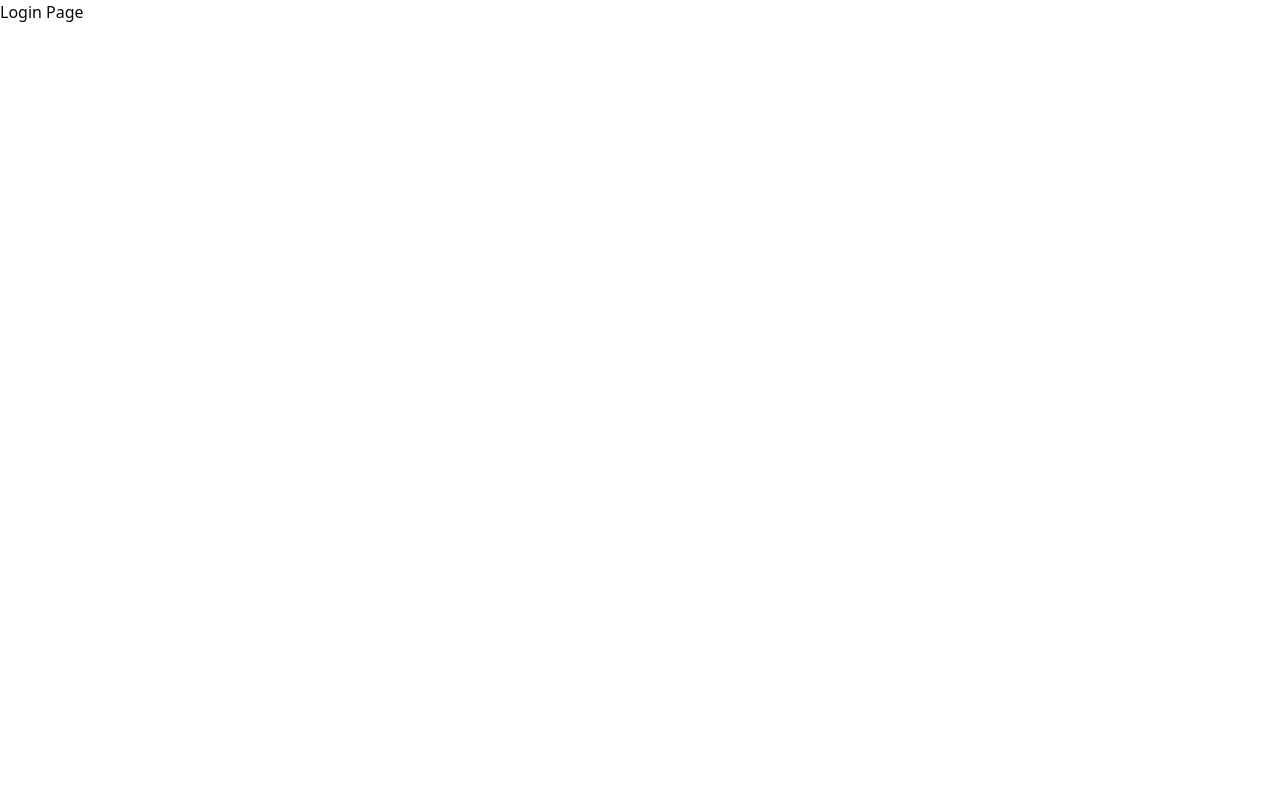
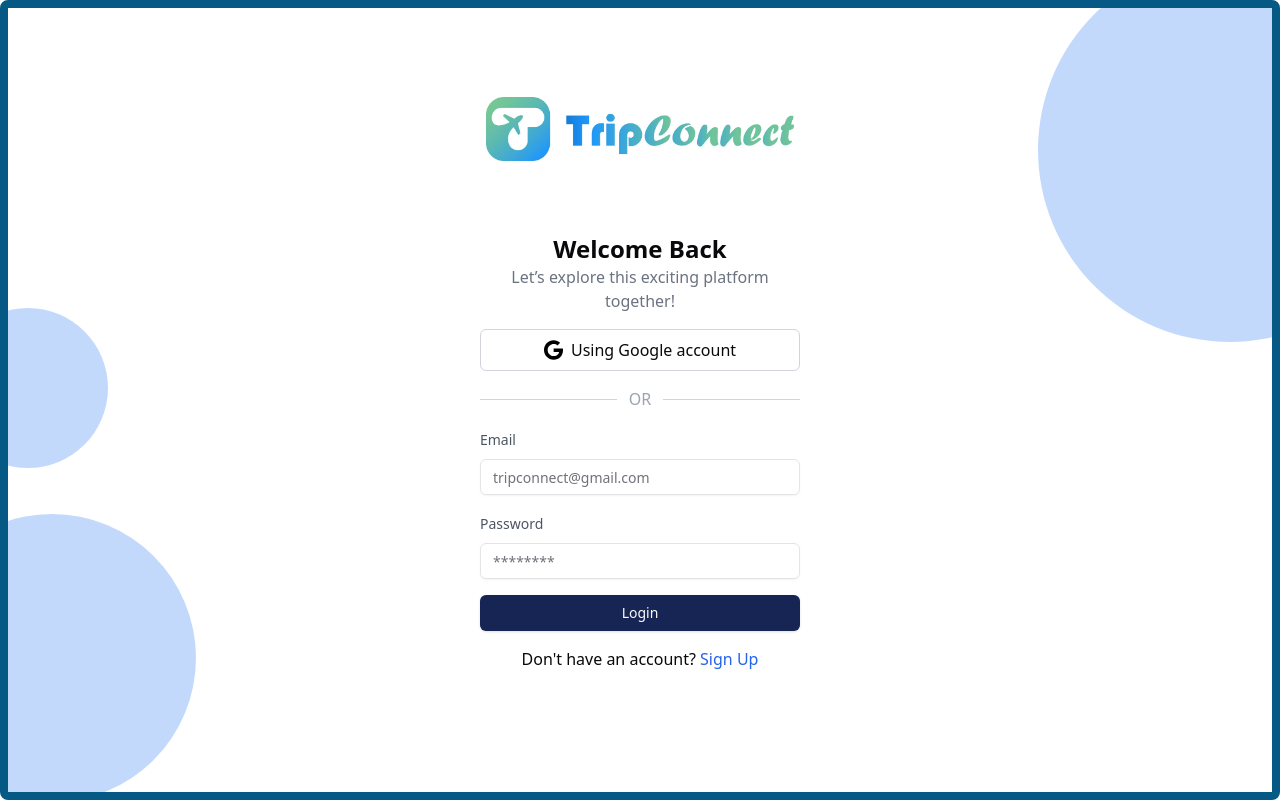
Before and after one commit to CAPSTONE-2-C2SE-02/webapp, a React (Vite) app in the folder client/: page /login in a window 1280 px wide. Built offline with nearby package versions, Linux system fonts and the light colour scheme.

Commit message:
feat: signin page

```diff
--- /dev/null
+++ b/client/src/components/form/SigninForm.tsx
@@ -0,0 +1,88 @@
+import React from 'react'
+import { zodResolver } from "@hookform/resolvers/zod"
+import { useForm } from "react-hook-form"
+import { z } from "zod"
+import { Button } from "../ui/button"
+import LogoGG from "@/assets/google_icon.svg"
+//import { UserRound } from "lucide-react"
+import {
+  Form,
+  FormControl,
+
+  FormField,
+  FormItem,
+  FormLabel,
+  FormMessage,
+} from "../ui/form"
+import { Input } from "../ui/input"
+const signInchema = z.object({
+  email: z.string().email("message"),
+  password: z.string().min(8, "message"),
+})
+
+type LoginValue = z.infer<typeof signInchema>;
+const SigninForm = () => {
+  const form = useForm<LoginValue>({
+    resolver: zodResolver(signInchema),
+    defaultValues: {
+      email: "",
+      password: "",
+    },
+  })
+  function onSubmit(values: LoginValue) {
+    console.log(values)
+  }
+  return (
+      <div className="w-full max-w-md bg-white p-8 z-10">
+        <h2 className="text-2xl font-semibold text-center mt-10">Welcome Back</h2>
+        <p className="text-center text-gray-500">Let’s explore this exciting platform together!</p>
+
+
+        <button className="w-full mt-4 flex items-center justify-center gap-2 border border-gray-300 py-2 rounded-md">
+          <img src={LogoGG} alt="gg Logo" className="h-5" /> Using Google account
+        </button>
+
+        <div className="flex items-center my-4">
+          <hr className="flex-grow border-gray-300" />
+          <span className="px-3 text-gray-400">OR</span>
+          <hr className="flex-grow border-gray-300" />
+        </div>
+        <Form {...form}>
+          <form onSubmit={form.handleSubmit(onSubmit)}>
+            <FormField
+              control={form.control}
+              name="email"
+              render={({ field }) => (
+                <FormItem>
+                  <FormLabel className='text-gray-600'>Email</FormLabel>
+                  <FormControl>
+                    <Input placeholder="tripconnect@gmail.com" type="email" {...field} />
+                  </FormControl>
+                  <FormMessage />
+                </FormItem>
+              )}
+            />
+            <FormField
+              control={form.control}
+              name="password"
+              render={({ field }) => (
+                <FormItem className='mt-4'>
+                  <FormLabel className='text-gray-600'>Password</FormLabel>
+                  <FormControl>
+                    <Input placeholder="********" type="password" {...field} />
+                  </FormControl>
+                  <FormMessage />
+                </FormItem>
+              )}
+            />
+            <Button type="submit" className='w-full bg-blue-950 mt-4' >Login</Button>
+          </form>
+        </Form>
+        <p className="text-center mt-4">
+          Don't have an account? <a href="#" className="text-blue-600">Sign Up</a>
+        </p>
+      </div>
+  )
+}
+
+export default SigninForm
--- a/client/src/layouts/auth-layout.tsx
+++ b/client/src/layouts/auth-layout.tsx
@@ -1,10 +1,23 @@
 import { Outlet } from "react-router";
-
+import Logo from "@/assets/Logo_TC.jpg"
 const AuthLayout = () => {
   return (
-    <div>
-      <Outlet />
-    </div>
+      <div className="flex min-h-screen items-center justify-center border-8 rounded-lg border-sky-800 z-30 overflow-hidden relative">
+        <div className="w-full max-w-md bg-white p-8 z-10">
+          {/* Hình tròn lớn ở góc dưới bên trái */}
+          <div className="absolute bottom-[-10px] left-[-100px] w-72 h-72 bg-blue-500 opacity-30 rounded-full "></div>
+
+          {/* Hình tròn nhỏ hơn bên trái */}
+          <div className="absolute top-[300px] left-[-60px] w-40 h-40 bg-blue-500 opacity-30 rounded-full "></div>
+
+          {/* Hình tròn lớn bên phải */}
+          <div className="absolute top-[-50px] right-[-150px] w-96 h-96 bg-blue-500 opacity-30 rounded-full "></div>
+          <div className="flex justify-center">
+            <img src={Logo} alt="TripConnect Logo" className="h-16" />
+          </div>
+          <Outlet />
+        </div>
+      </div>
   )
 }
 
--- /dev/null
+++ b/client/src/pages/signin-page.tsx
@@ -0,0 +1,12 @@
+import SigninForm from '@/components/form/SigninForm'
+import React from 'react'
+
+const SigninPage = () => {
+    return (
+        <div>
+            <SigninForm />
+        </div>
+    )
+}
+
+export default SigninPage
--- a/client/src/routes/index.tsx
+++ b/client/src/routes/index.tsx
@@ -4,6 +4,7 @@
 import MainLayout from "@/layouts/main-layout";
 import AuthLayout from "@/layouts/auth-layout";
 const HomePage = lazy(() => import("@/pages/home-page"));
+const SigninPage = lazy(() => import("@/pages/signin-page"));
 
 const routes = createBrowserRouter([
   {
@@ -21,7 +22,7 @@
   {
     element: <AuthLayout />,
     children: [
-      { path: "/login", element: <div>Login Page</div> },
+      { path: "/login", element: <SigninPage /> },
       { path: "/register", element: <div>Register Page</div> }
     ]
   }
```
Also changed, not shown: client/src/assets/Logo_TC.jpg (added), client/src/assets/google_icon.svg (added).
